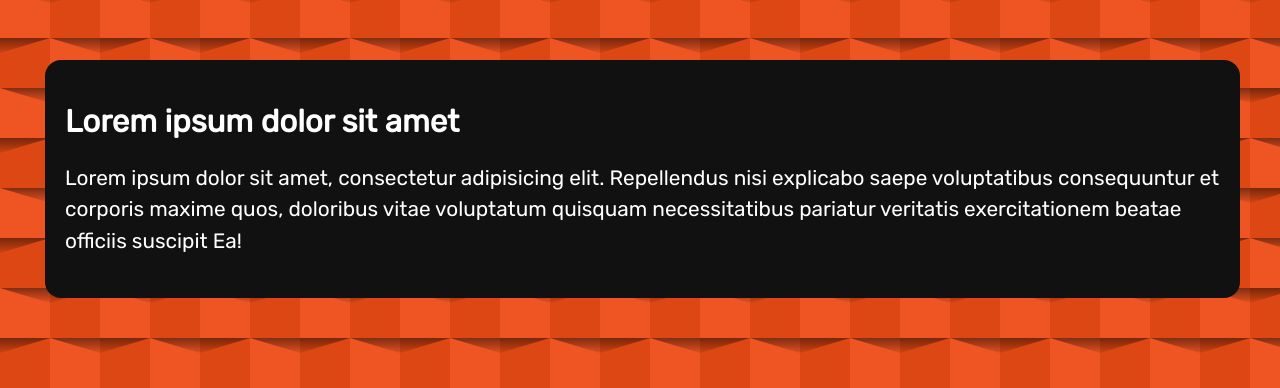
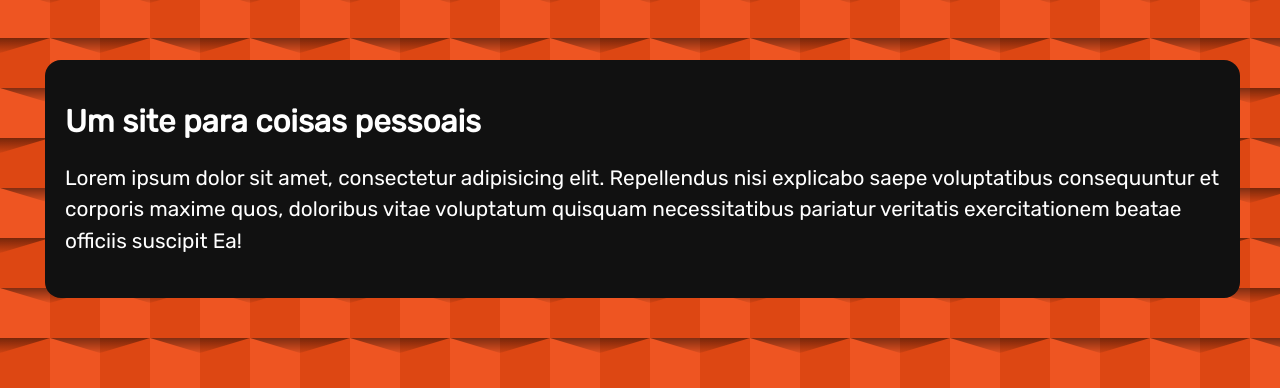
Before and after one commit to JacketOfSeville/site-testes2, a plain HTML site: page index.html in a window 1280 px wide. Shown: the part 412-800 px from the top of the page. Drawn offline with Linux system fonts and the light colour scheme.

Commit message:
Otimizações

```diff
--- a/index.html
+++ b/index.html
@@ -43,7 +43,7 @@
     </div>
 
     <div class="container">
-      <h1>Lorem ipsum dolor sit amet</h1>
+      <h1>Um site para coisas pessoais</h1>
       <p>
         Lorem ipsum dolor sit amet, consectetur adipisicing elit.
         Repellendus nisi explicabo saepe voluptatibus consequuntur et corporis
```
